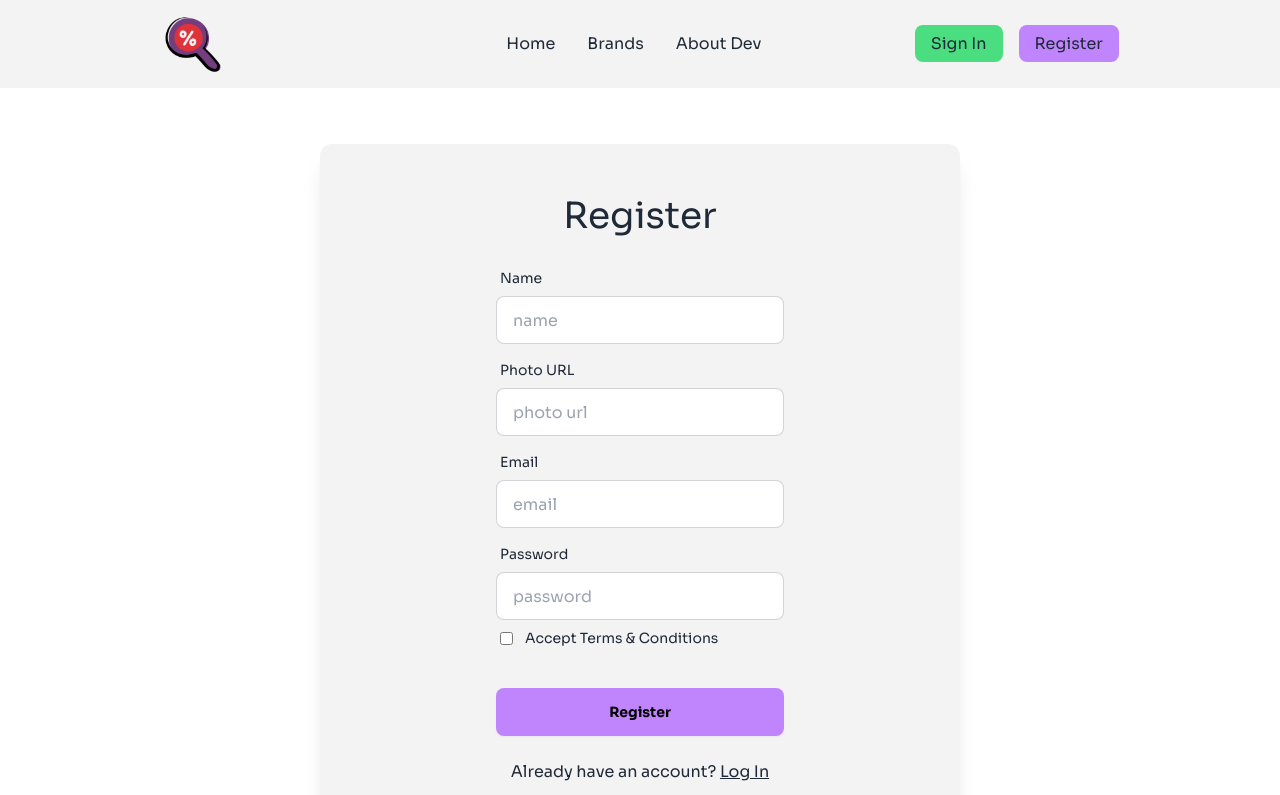
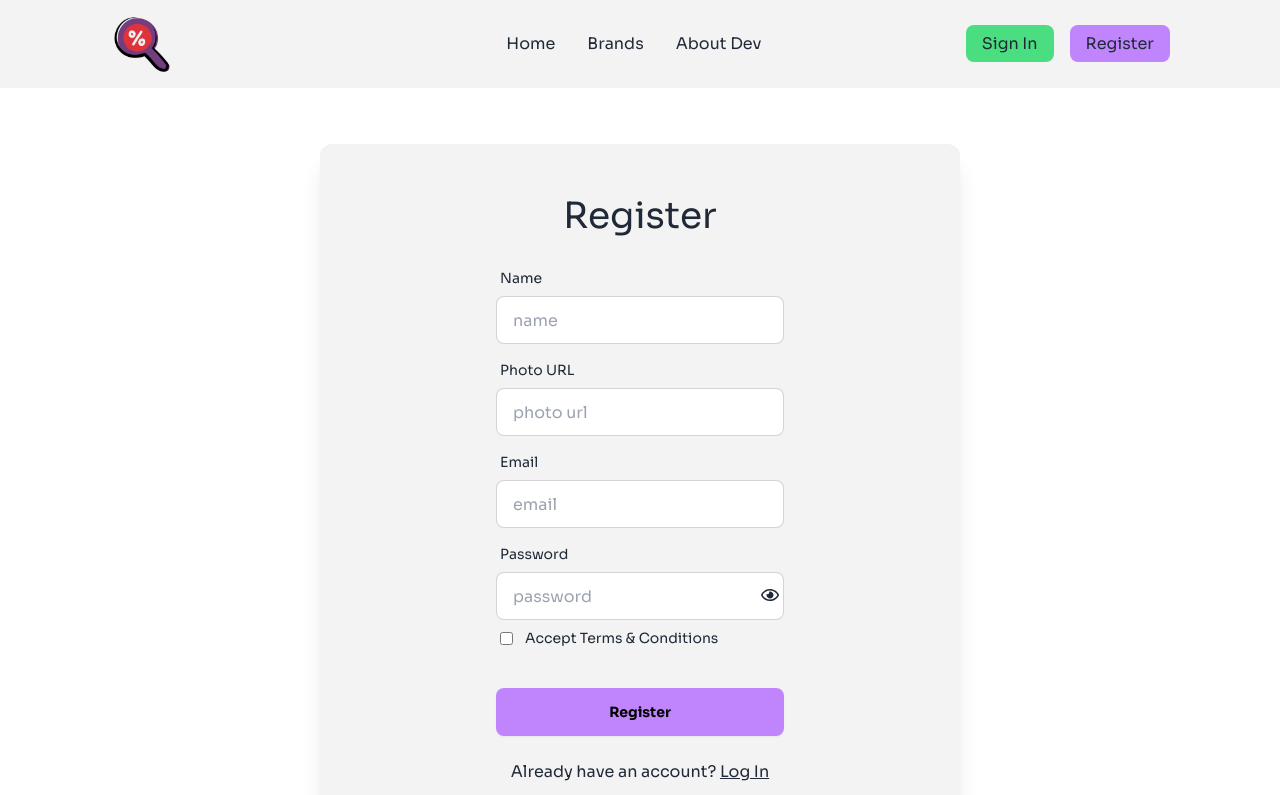
Before and after one commit to Aosaf098/Discount-Hunter, a React (Vite) app: page /auth/register in a window 1280 px wide. Shown: the top 795 px of the page. Built offline with nearby package versions, Linux system fonts and the light colour scheme; no server answers.

Commit message:
Password Eye

```diff
--- a/src/Components/Navbar.jsx
+++ b/src/Components/Navbar.jsx
@@ -12,7 +12,7 @@ const Navbar = () => {
 
   return (
     <>
-      <nav className="flex items-center justify-between lg:px-2 px-6 lg:justify-evenly py-3 bg-[#f3f3f3]">
+      <nav className="flex items-center justify-between lg:px-2 px-6 lg:justify-around py-3 bg-[#f3f3f3]">
         <div className="">
           <img className="w-16" src={logo} alt="" />
         </div>
@@ -30,7 +30,7 @@ const Navbar = () => {
         <div className="hidden lg:block space-x-4">
           {user && user?.email ? (
             <div className="flex items-center gap-6">
-              <p className="font-semibold">{user?.displayName}</p>
+              <p className="font-semibold">{user?.email}</p>
               <img className="w-10 h-10 rounded-full" src={user?.photoURL} alt="" />
               <button onClick={logOutUser} className="bg-purple-400 px-4 py-2 rounded-lg hover:bg-purple-500">
                 Log Out
--- a/src/Pages/Login.jsx
+++ b/src/Pages/Login.jsx
@@ -2,9 +2,11 @@ import React, { useContext } from "react";
 import { AuthContext } from "../Provider/AuthProvider";
 import { signInWithEmailAndPassword } from "firebase/auth";
 import { Link, useNavigate } from "react-router-dom";
+import { FaRegEye, FaRegEyeSlash } from "react-icons/fa";
+
 
 const Login = () => {
-  const { setUser, signInUser, googleSignIn } = useContext(AuthContext);
+  const { setUser, signInUser, googleSignIn, eyeOpen, handleEyeOpen } = useContext(AuthContext);
   const navigate = useNavigate()
 
   const handleLogIn = (e) => {
@@ -44,17 +46,20 @@ const Login = () => {
               required
             />
           </div>
-          <div className="form-control w-1/2">
+          <div className="form-control w-1/2 relative">
             <label className="label">
               <span className="label-text">Password</span>
             </label>
             <input
               name="password"
-              type="password"
+              type={eyeOpen ? 'password' : 'text'}
               placeholder="password"
               className="input input-bordered"
               required
             />
+            <div onClick={handleEyeOpen} className="absolute left-[92%] top-[50px] cursor-pointer">
+                {eyeOpen ? <FaRegEyeSlash size={18} /> : <FaRegEye size={18} />}
+            </div>
             <label className="label">
               <a href="#" className="label-text-alt link link-hover">
                 Forgot password?
--- a/src/Pages/Register.jsx
+++ b/src/Pages/Register.jsx
@@ -1,9 +1,15 @@
-import React, { useContext } from "react";
+import React, { useContext, useState } from "react";
 import { AuthContext } from "../Provider/AuthProvider";
-import { Link } from "react-router-dom";
+import { Link, useNavigate } from "react-router-dom";
+import { FaRegEye, FaRegEyeSlash } from "react-icons/fa";
 
 const Register = () => {
-  const { user, setUser, createNewUser, updateUserProfile, currentUser } = useContext(AuthContext);
+  const { user, setUser, createNewUser, updateUserProfile, googleSignIn, eyeOpen, handleEyeOpen } =
+    useContext(AuthContext);
+
+  const [errorMessage, setErrorMessage] = useState("");
+
+//   const navigate = useNavigate();
 
   const handleRegister = (e) => {
     e.preventDefault();
@@ -15,41 +21,63 @@ const Register = () => {
     const photo = form.get("photo");
 
     createNewUser(email, password)
-    .then(result => {
-        const user = result.user
-        console.log(user)
-        setUser(user)
+      .then((result) => {
+        const user = result.user;
+        console.log(user);
+        setUser(user);
+        // navigate("/");
         updateUserProfile({
-            displayName: name,
-            photoURL: photo
+          displayName: name,
+          photoURL: photo,
         })
-        .then(() => {
-            console.log(displayName, photoURL)
-        })
-        .catch((error) => {
-            console.log(error.message)
-        })
-    })
-    .catch(error => {
-        console.log(error.code)
-    })
+          .then(() => {
+            console.log(displayName, photoURL);
+          })
+          .catch((error) => {
+            console.log(error.message);
+          });
+      })
+      .catch((error) => {
+        console.log(error.code);
+      });
+  };
 
-    // updateUserProfile(currentUser, name, photo)
-    // .then(result => {
-    //     const displayName = currentUser.name
-    //     const photoURL = currentUser.photo
-    //     console.log(displayName, photoURL)
-    // })
-    // .catch(error => {
-    //     console.log(error.message)
-    // })
+  const validatePassword = (password) => {
+    const errors = [];
 
+    if (password.length < 8) {
+      errors.push("Password must be at least 8 characters long.");
+    }
+    if (!/[a-z]/.test(password)) {
+      errors.push("Password must include at least one lowercase letter.");
+    }
+    if (!/[A-Z]/.test(password)) {
+      errors.push("Password must include at least one uppercase letter.");
+    } else {
+        setErrorMessage('')
+    }
+
+    if (errors.length > 0) {
+      errors.forEach((error) => {
+        setErrorMessage(`- ${error}`);
+      });
+      return false;
+    } else {
+      return true;
+    }
   };
 
   return (
     <>
       <div className="w-1/2 py-5 mx-auto my-14 bg-[#f3f3f3] rounded-xl shadow-xl">
-        <form onSubmit={handleRegister} className="card-body items-center">
+        <form
+          onSubmit={(e) => {
+            e.preventDefault();
+            handleRegister;
+            validatePassword(e.target.password.value);
+          }}
+          className="card-body items-center"
+        >
           <h1 className="text-4xl mb-4">Register</h1>
           <div className="form-control w-1/2">
             <label className="label">
@@ -87,17 +115,23 @@ const Register = () => {
               required
             />
           </div>
-          <div className="form-control w-1/2">
+          <div className="form-control w-1/2 relative">
             <label className="label">
               <span className="label-text">Password</span>
             </label>
             <input
               name="password"
-              type="password"
+              type={eyeOpen ? 'password' : 'text'}
               placeholder="password"
               className="input input-bordered"
               required
             />
+            <div onClick={handleEyeOpen} className="absolute left-[92%] top-[50px] cursor-pointer">
+                {eyeOpen ? <FaRegEyeSlash size={18} /> : <FaRegEye size={18} />}
+            </div>
+            {errorMessage && (
+              <span className="text-red-500">{errorMessage}</span>
+            )}
             <label className="label justify-start gap-3 items-center">
               <input type="checkbox" name="" id="" />
               <span className="text-sm">Accept Terms & Conditions</span>
@@ -110,13 +144,19 @@ const Register = () => {
           </div>
           <div className="mt-4">
             <p>
-              Already have an account? <Link to={'/auth/login'} className="underline decoration-solid">Log In</Link>
+              Already have an account?{" "}
+              <Link to={"/auth/login"} className="underline decoration-solid">
+                Log In
+              </Link>
             </p>
           </div>
           OR
           <hr className="border border-solid border-black w-1/2" />
           <div className="form-control mt-6 w-1/2">
-            <button className="btn bg-purple-400 border-none font-bold text-black flex items-center gap-3">
+            <button
+              onClick={googleSignIn}
+              className="btn bg-purple-400 border-none font-bold text-black flex items-center gap-3"
+            >
               <img
                 className="w-7"
                 src="https://img.icons8.com/?size=50&id=17904&format=png"
--- a/src/Provider/AuthProvider.jsx
+++ b/src/Provider/AuthProvider.jsx
@@ -1,6 +1,7 @@
 import React, { createContext, useEffect, useState } from 'react'
 import { createUserWithEmailAndPassword, GoogleAuthProvider, onAuthStateChanged, signInWithEmailAndPassword, signInWithPopup, signOut, updateProfile } from "firebase/auth";
 import auth from '../Firebase/Firebase.config';
+// import { useNavigate } from 'react-router-dom';
 
 export const AuthContext = createContext()
 
@@ -9,6 +10,9 @@ const AuthProvider = ({children}) => {
     const googleProvider = new GoogleAuthProvider()
 
     const [user, setUser] = useState(null)
+    const [eyeOpen, setEyeOpen] = useState(false)
+
+    // const navigate = useNavigate()
 
     console.log(user)
     console.log(auth.currentUser)
@@ -27,6 +31,7 @@ const AuthProvider = ({children}) => {
     }
     const googleSignIn = () => {
         signInWithPopup(auth, googleProvider)
+        // navigate('/')
         .then(result => {
             console.log(result.user)
         })
@@ -35,9 +40,14 @@ const AuthProvider = ({children}) => {
         })
     }
 
+
     const logOutUser = () => {
         console.log('logging out')
         return signOut(auth)
+    }
+
+    const handleEyeOpen = () => {
+        setEyeOpen(!eyeOpen)
     }
 
     // const signOutUser = () => {
@@ -58,7 +68,9 @@ const AuthProvider = ({children}) => {
         signInUser,
         googleSignIn,
         logOutUser,
-        updateUserProfile
+        updateUserProfile,
+        eyeOpen,
+        handleEyeOpen
     }
 
     useEffect(() => {
```
